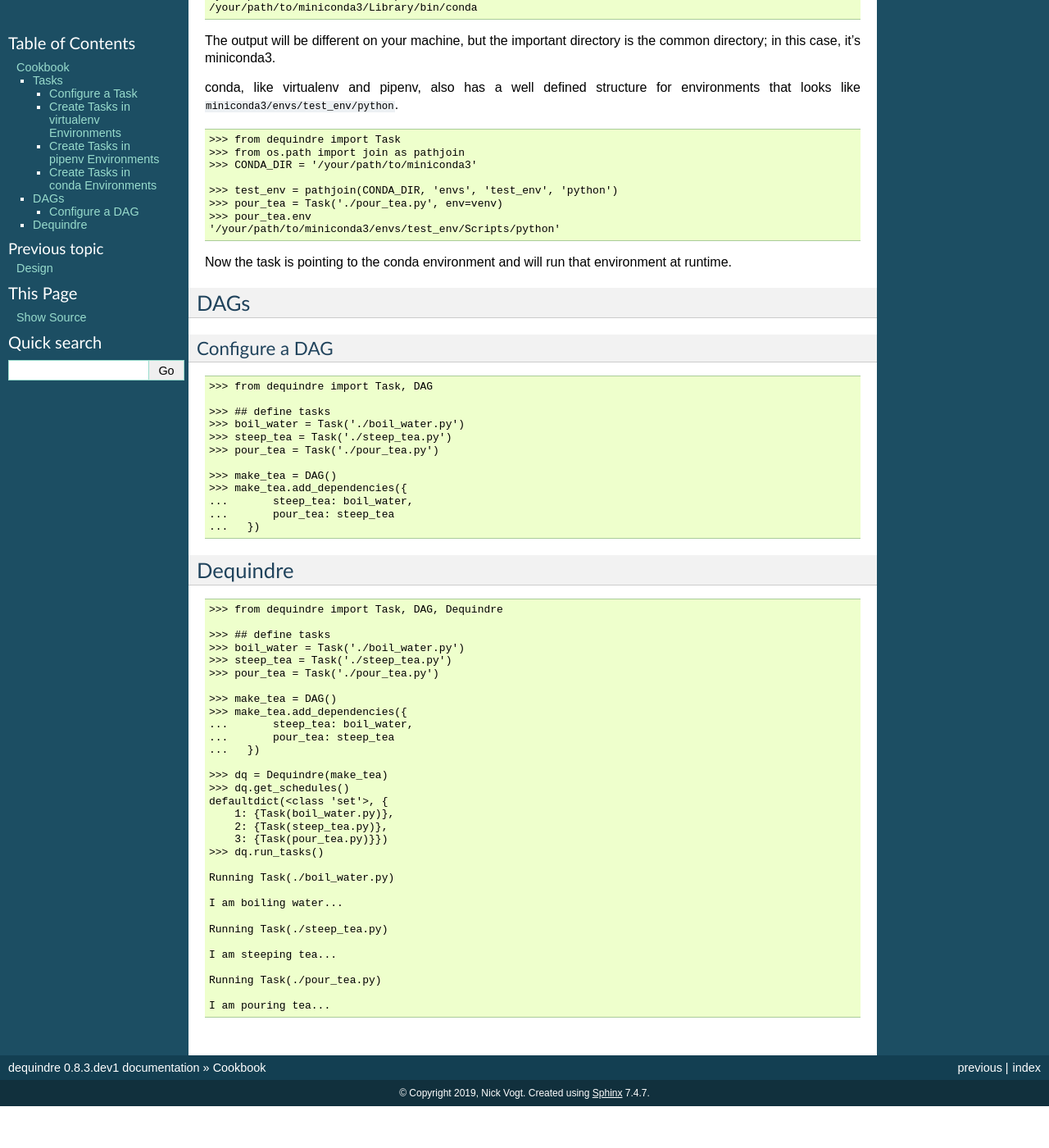
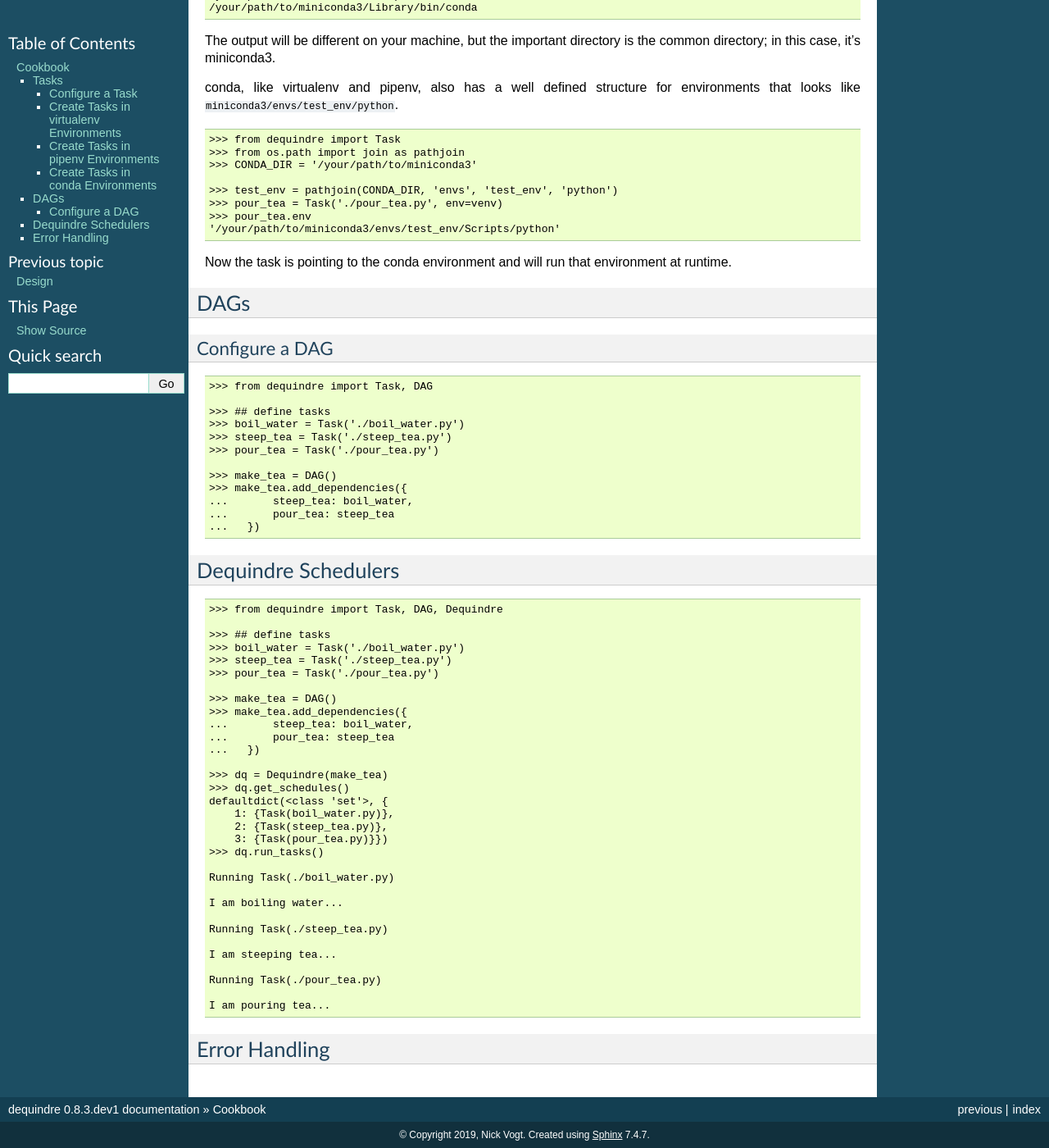
Before and after one commit to vogt4nick/dequindre, a Sphinx documentation site: the page built from docs/source/user-guide/cookbook.md, in a window 1280 px wide and 1400 px high, scrolled down 1752 px. Shown: the whole window at 82% size. Built offline with Sphinx 7.4.7, drawn with Linux system fonts in a browser that asks for light colours; before the commit the page ends 3101 px from its top, so only the background shows below that.

Commit message:
Add/edit headers in cookbook

````diff
--- a/docs/source/user-guide/cookbook.md
+++ b/docs/source/user-guide/cookbook.md
@@ -137,7 +137,7 @@
 ...   })
 ```
 
-## Dequindre
+## Dequindre Schedulers
 
 ```config-dequindre
 >>> from dequindre import Task, DAG, Dequindre
@@ -173,3 +173,5 @@
 
 I am pouring tea...
 ```
+
+## Error Handling
````
